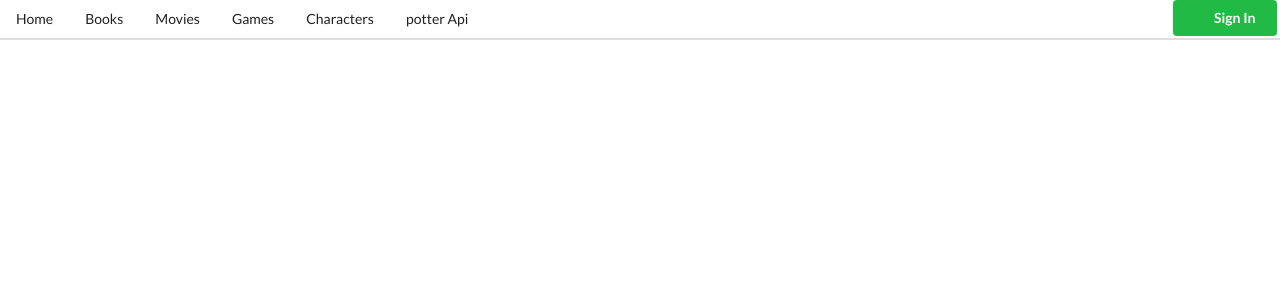
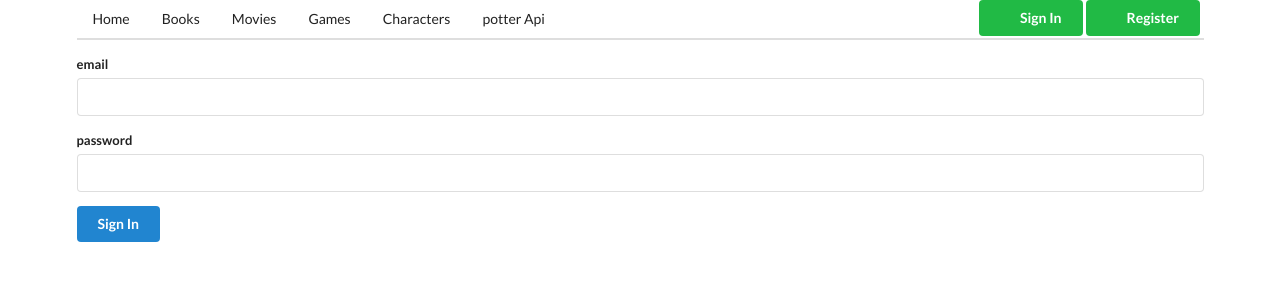
Before and after one commit to t-bendet/potter-front-end-react, a React (Create React App) app: page /signIn in a window 1280 px wide. Shown: the top 300 px of the page. Built offline with nearby package versions, Linux system fonts and the light colour scheme; no server answers.

Commit message:
but whyyyyyyyyyyyyyyyyyyy

```diff
--- a/package.json
+++ b/package.json
@@ -15,6 +15,7 @@
     "react-router-dom": "^5.2.0",
     "react-scripts": "4.0.3",
     "redux": "^4.1.0",
+    "redux-form": "^8.3.7",
     "redux-thunk": "^2.3.0",
     "superagent": "^6.1.0",
     "universal-cookie": "^4.0.4",
--- a/public/index.html
+++ b/public/index.html
@@ -9,7 +9,6 @@
       name="description"
       content="Web site created using create-react-app"
     />
-    <link rel="apple-touch-icon" href="%PUBLIC_URL%/logo192.png" />
     <!--
       manifest.json provides metadata used when your web app is installed on a
       user's mobile device or desktop. See https://developers.google.com/web/fundamentals/web-app-manifest/
--- a/src/App.js
+++ b/src/App.js
@@ -7,17 +7,20 @@ import Movies from "./pages/Movies";
 import Games from "./pages/Games";
 import Characters from "./pages/Characters";
 import PotterApi from "./pages/PotterApi";
-import { getCookie, setCookie, removeCookie } from "./utils/cookies";
+import Register from "./components/forms/Register";
+import SignIn from "./components/forms/SignIn";
+import { getCookie } from "./utils/cookies";
 import { connect } from "react-redux";
 import { validateUser } from "./actions";
 
+//TODO add logic to prevent sending a request to the server on each mount
 class App extends React.Component {
   componentDidMount() {
     this.props.validateUser(getCookie("token"));
   }
-
   render() {
     return (
+      <div className="ui container">
         <BrowserRouter>
           <Navbar />
           <Switch>
@@ -27,8 +30,11 @@ class App extends React.Component {
             <Route exact path="/games" component={Games} />
             <Route exact path="/characters" component={Characters} />
             <Route exact path="/potter-Api" component={PotterApi} />
+            <Route exact path="/register" component={Register} />
+            <Route exact path="/signIn" component={SignIn} />
           </Switch>
         </BrowserRouter>
+      </div>
     );
   }
 }
@@ -38,6 +44,7 @@ const mapStateToProps = (state) => {
   return {
     isSignedIn: state.authentication.isSignedIn,
     user: state.authentication.user,
+    token: state.authentication.token,
   };
 };
 
--- a/src/actions/index.js
+++ b/src/actions/index.js
@@ -1,4 +1,5 @@
 import superagent from "superagent";
+import axios from "axios";
 
 const tmdb = "https://api.themoviedb.org";
 const DB = "https://potter-back-end.herokuapp.com";
@@ -31,13 +32,14 @@ export const validateUser = (token) => async (dispatch) => {
   }
 };
 
-export const signIn =
-  ({ password, email }) =>
-  async (dispatch) => {
+export const signIn = (formValues) => async (dispatch) => {
   try {
-      const response = await superagent
-        .post(`${DB}/users/login`)
-        .send({ password, email });
+    const response = await axios.post(`${DB}/users/login`, {
+      email: "talbendet21@gmail.com",
+      password: "123456789",
+    });
+
+    console.log(response);
     if (response.body.error) {
       dispatch({ type: "SIGN_IN_FAILURE", payload: null });
     } else {
--- a/src/components/UserStatusBtn.js
+++ b/src/components/UserStatusBtn.js
@@ -1,16 +1,10 @@
 import React from "react";
 import { connect } from "react-redux";
-import { signIn, signOut } from "../actions";
+import { signOut } from "../actions";
 import { getCookie, setCookie, removeCookie } from "../utils/cookies";
+import { Link } from "react-router-dom";
 
 class UserStatusBtn extends React.Component {
-  onSignInClick = async () => {
-    console.log("redirect to login page");
-    this.props.signIn({
-      email: "talbendet21@gamil.com",
-      password: "123456789",
-    });
-  };
   componentDidUpdate() {
     if (this.props.token) {
       setCookie("token", this.props.token);
@@ -19,7 +13,6 @@ class UserStatusBtn extends React.Component {
     }
   }
   onSignOutClick = async () => {
-    console.log(getCookie("token"));
     this.props.signOut(getCookie("token"));
     removeCookie("token");
   };
@@ -34,10 +27,16 @@ class UserStatusBtn extends React.Component {
       );
     } else {
       return (
-        <button onClick={this.onSignInClick} className="ui green  button">
-          <i className="icon"></i>
-          Sign In
-        </button>
+        <div>
+          <Link to="/signIn" className="ui green  button">
+            <i className="icon"></i>
+            Sign In
+          </Link>
+          <Link to="/register" className="ui green  button">
+            <i className="icon"></i>
+            Register
+          </Link>
+        </div>
       );
     }
   }
@@ -55,8 +54,7 @@ const mapStateToProps = (state) => {
   };
 };
 
-export default connect(mapStateToProps, { signIn, signOut })(UserStatusBtn);
+export default connect(mapStateToProps, { signOut })(UserStatusBtn);
 
 //TODO change isSignedIn === null to a spinner
 //TODO add try catch to all
-//change name
--- /dev/null
+++ b/src/components/forms/Register.js
@@ -0,0 +1,14 @@
+import React from "react";
+// add logic to redirect from here if user logged in
+
+class Register extends React.Component {
+  render() {
+    return (
+      <div>
+        <h1>Register now!</h1>
+      </div>
+    );
+  }
+}
+
+export default Register;
--- /dev/null
+++ b/src/components/forms/SignIn.js
@@ -0,0 +1,67 @@
+import React from "react";
+import { Field, formValues, reduxForm } from "redux-form";
+import { connect } from "react-redux";
+import { signIn } from "../../actions";
+
+class SignIn extends React.Component {
+  //if user touch input and leaves
+  renderError({ error, touched }) {
+    if (touched && error) {
+      return (
+        <div className="ui error message">
+          <div className="header">{error}</div>
+        </div>
+      );
+    }
+  }
+  renderInput = ({ input, label, meta }) => {
+    return (
+      <div className="field">
+        <label> {label}</label>
+        <input {...input} />
+        {this.renderError(meta)}
+      </div>
+    );
+  };
+  onSubmit = (formValues) => {
+    this.props.signIn(formValues);
+  };
+  //added class name error for semantic ui(otherwise error display is none)
+  render() {
+    return (
+      <form
+        className="ui form error"
+        onSubmit={this.props.handleSubmit(this.onSubmit)}
+      >
+        <Field name="email" component={this.renderInput} label={"email"} />
+        <Field
+          name="password"
+          component={this.renderInput}
+          label={"password"}
+        />
+        <button className="ui button primary">Sign In</button>
+      </form>
+    );
+  }
+}
+
+const validate = (formValues) => {
+  const errors = {};
+  if (!formValues.email) {
+    errors.email = "why no email?!?!?";
+  }
+  if (!formValues.password) {
+    errors.password = "why no password?!?!?!";
+  }
+  return errors;
+};
+
+const formWrapped = reduxForm({
+  form: "signInUser",
+  validate,
+})(SignIn);
+
+export default connect(null, { signIn })(formWrapped);
+//TODO add logic to redirect from here if user logged in mapstatetoprops user
+// TODO password ******
+//TODO turn into reusable components
--- a/src/reducers/index.js
+++ b/src/reducers/index.js
@@ -1,8 +1,10 @@
 import { combineReducers } from "redux";
 import authenticationReducer from "./authenticationReducer";
 import movieReducer from "./movieReducer";
+import { reducer as formReducer } from "redux-form";
 
 export default combineReducers({
   movie: movieReducer,
   authentication: authenticationReducer,
+  form: formReducer,
 });
```
Also changed, not shown: src/components/forms/SignupForm.js (deleted, +0 -9 lines), src/pages/Signup.js (deleted, +0 -13 lines), 2 other files (tests, documents, lock files or other folders). Lines whose indentation alone changed are shown as unchanged.
